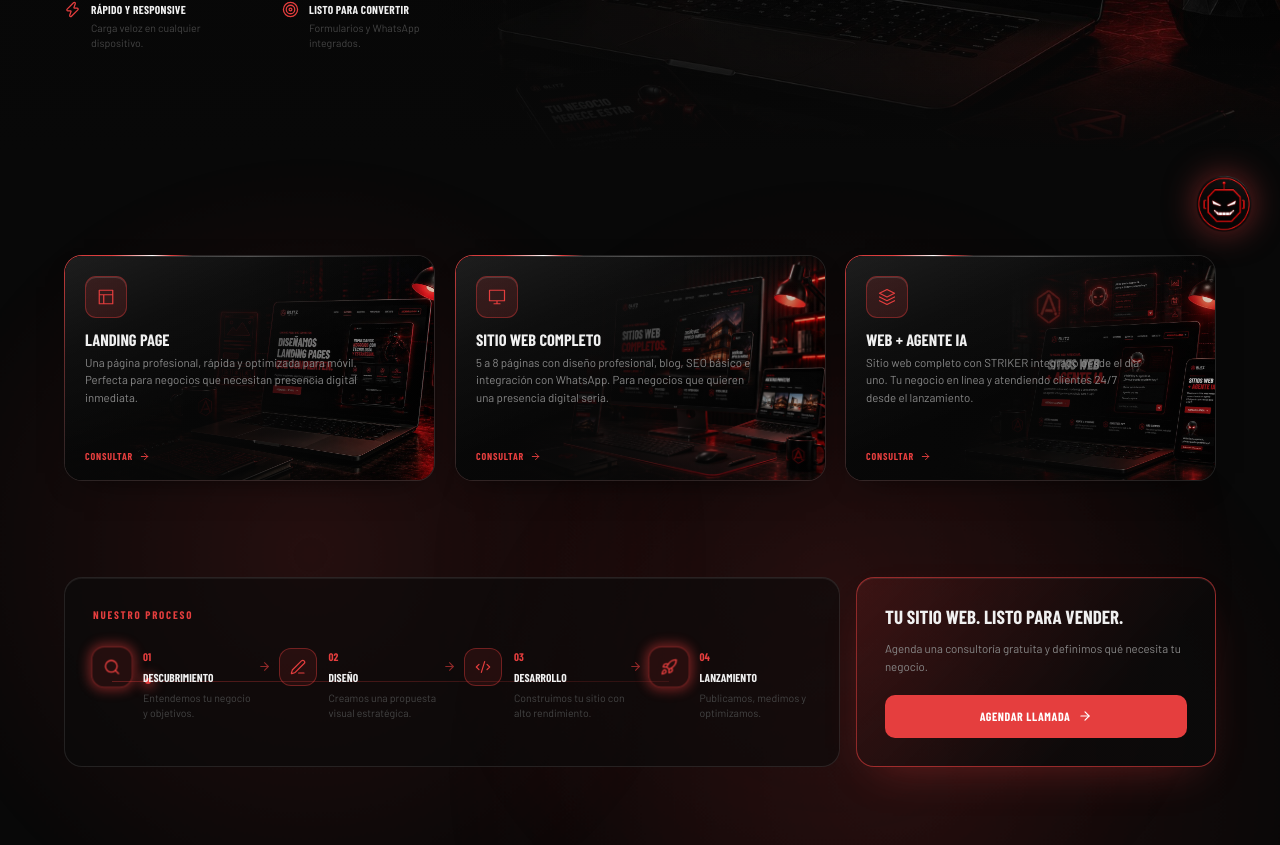
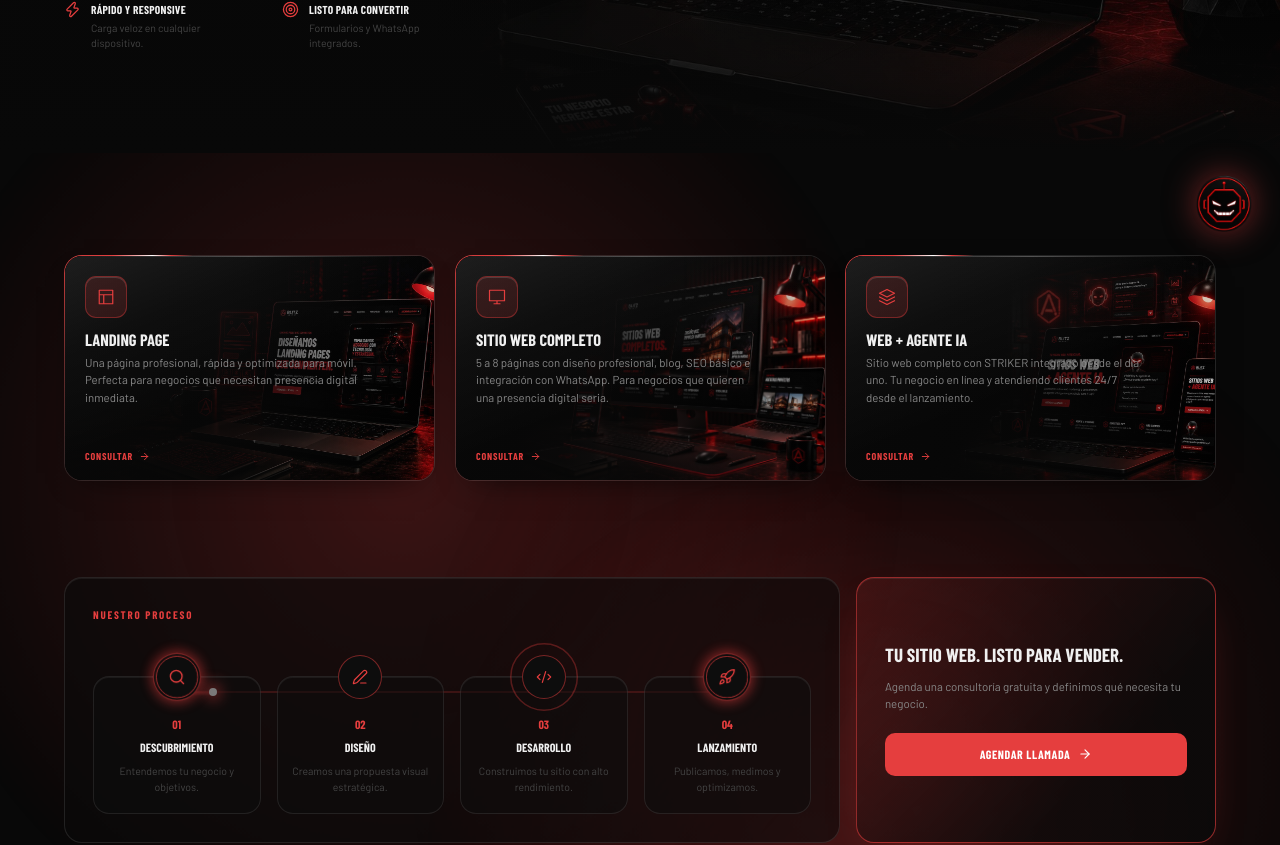
Before and after one commit to dacabrero11/blitz, a Next.js app: page /servicios/categoria/paginas-web in a window 1280 px wide. Shown: the part 540-1385 px from the top of the page. Built offline with nearby package versions, Linux system fonts and the light colour scheme; a web font is replaced by a local one.

Commit message:
Proceso rediseniado como linea de tiempo: iconos arriba sobre el riel (la linea ya no cruza los titulos), cada paso en mini-card de vidrio, barra de progreso que se llena y anillo que se expande en cada nodo al pasar la luz. Aurora mas notoria: opacidad de 13% a 24% y duracion de 28s a 15s

```diff
--- a/app/globals.css
+++ b/app/globals.css
@@ -237,12 +237,21 @@ body {
 @media (prefers-reduced-motion: reduce) { .animate-index-scan { animation: none; opacity: 0.6; } }
 
 /* ─── AURORA de fondo (lenta y tenue, color por categoria) ─── */
-@keyframes aurora-1 { 0%,100% { transform: translate3d(0,0,0) scale(1);    } 50% { transform: translate3d(9%,-7%,0) scale(1.22); } }
-@keyframes aurora-2 { 0%,100% { transform: translate3d(0,0,0) scale(1.12); } 50% { transform: translate3d(-8%,8%,0) scale(0.9);  } }
-@keyframes aurora-3 { 0%,100% { transform: translate3d(0,0,0) scale(0.95); } 50% { transform: translate3d(6%,10%,0) scale(1.18); } }
-.animate-aurora-1 { animation: aurora-1 28s ease-in-out infinite; }
-.animate-aurora-2 { animation: aurora-2 37s ease-in-out infinite; }
-.animate-aurora-3 { animation: aurora-3 32s ease-in-out infinite; }
+@keyframes aurora-1 {
+  0%,100% { transform: translate3d(0,0,0) scale(1);    opacity: 0.85; }
+  50%     { transform: translate3d(17%,-13%,0) scale(1.38); opacity: 1; }
+}
+@keyframes aurora-2 {
+  0%,100% { transform: translate3d(0,0,0) scale(1.15); opacity: 1; }
+  50%     { transform: translate3d(-15%,15%,0) scale(0.82); opacity: 0.8; }
+}
+@keyframes aurora-3 {
+  0%,100% { transform: translate3d(0,0,0) scale(0.9);  opacity: 0.9; }
+  50%     { transform: translate3d(13%,18%,0) scale(1.32); opacity: 1; }
+}
+.animate-aurora-1 { animation: aurora-1 15s ease-in-out infinite; }
+.animate-aurora-2 { animation: aurora-2 19s ease-in-out infinite; }
+.animate-aurora-3 { animation: aurora-3 17s ease-in-out infinite; }
 
 /* ─── PROCESO: luz que recorre el riel + destello de cada paso ─── */
 @keyframes proc-travel {
@@ -257,10 +266,22 @@ body {
   16%  { transform: scale(1);    box-shadow: 0 0 0 0 transparent; }
   100% { transform: scale(1);    box-shadow: 0 0 0 0 transparent; }
 }
+@keyframes proc-fill {
+  0%   { transform: scaleX(0);    opacity: 1; }
+  90%  { transform: scaleX(0.9);  opacity: 1; }
+  100% { transform: scaleX(1);    opacity: 0; }
+}
+@keyframes proc-ring {
+  0%   { transform: scale(0.75); opacity: 0.85; }
+  65%  { transform: scale(2.05); opacity: 0; }
+  100% { transform: scale(2.05); opacity: 0; }
+}
+.animate-proc-fill { animation: proc-fill 5.2s linear infinite; }
+.animate-proc-ring { animation: proc-ring 5.2s linear infinite; }
 .animate-proc-travel { animation: proc-travel 5.2s linear infinite; }
 .animate-proc-pulse  { animation: proc-pulse 5.2s linear infinite; }
 
 @media (prefers-reduced-motion: reduce) {
   .animate-aurora-1, .animate-aurora-2, .animate-aurora-3,
-  .animate-proc-travel, .animate-proc-pulse { animation: none; }
+  .animate-proc-travel, .animate-proc-pulse, .animate-proc-fill, .animate-proc-ring { animation: none; }
 }
--- a/components/sections/CategoriaSection.tsx
+++ b/components/sections/CategoriaSection.tsx
@@ -220,19 +220,19 @@ export function CategoriaSection({ cat, index }: { cat: Categoria; index: number
           aria-hidden
           className="absolute pointer-events-none animate-aurora-1"
           style={{ left: '-8%', top: '4%', width: 780, height: 780, borderRadius: '50%',
-                   background: `radial-gradient(circle, ${cat.acento}22, transparent 68%)` }}
+                   background: `radial-gradient(circle, ${cat.acento}3d, transparent 70%)` }}
         />
         <span
           aria-hidden
           className="absolute pointer-events-none animate-aurora-2"
           style={{ right: '-6%', top: '22%', width: 900, height: 900, borderRadius: '50%',
-                   background: `radial-gradient(circle, ${cat.acento}1c, transparent 66%)` }}
+                   background: `radial-gradient(circle, ${cat.acento}33, transparent 68%)` }}
         />
         <span
           aria-hidden
           className="absolute pointer-events-none animate-aurora-3"
           style={{ left: '32%', bottom: '-14%', width: 820, height: 820, borderRadius: '50%',
-                   background: `radial-gradient(circle, ${cat.acento}16, transparent 70%)` }}
+                   background: `radial-gradient(circle, ${cat.acento}2b, transparent 72%)` }}
         />
 
       <div
--- a/components/ui/ProcesoFlow.tsx
+++ b/components/ui/ProcesoFlow.tsx
@@ -2,7 +2,6 @@
 
 import type React from 'react'
 import { useEffect, useRef, useState, useCallback } from 'react'
-import { ArrowRight } from 'lucide-react'
 
 export interface ProcesoStep {
   icon: React.ReactNode
@@ -10,7 +9,8 @@ export interface ProcesoStep {
   desc: string
 }
 
-const DURACION = 5200 // debe coincidir con proc-travel / proc-pulse en globals.css
+const DURACION = 5200 // debe coincidir con proc-travel / proc-pulse / proc-fill / proc-ring en globals.css
+const ICONO = 44
 
 export function ProcesoFlow({ steps, acento }: { steps: ProcesoStep[]; acento: string }) {
   const wrapRef = useRef<HTMLDivElement>(null)
@@ -19,7 +19,7 @@ export function ProcesoFlow({ steps, acento }: { steps: ProcesoStep[]; acento: s
   const [rail, setRail] = useState<{ left: number; width: number; top: number } | null>(null)
   const [delays, setDelays] = useState<number[]>([])
 
-  /* Mide donde cae cada icono para que el riel los una y la luz los encienda al pasar */
+  /* Mide donde cae cada icono: el riel los une y la luz los enciende justo al pasar */
   const medir = useCallback(() => {
     const wrap = wrapRef.current
     const icons = iconRefs.current.filter(Boolean) as HTMLDivElement[]
@@ -29,7 +29,7 @@ export function ProcesoFlow({ steps, acento }: { steps: ProcesoStep[]; acento: s
       const r = el.getBoundingClientRect()
       return { x: r.left - w.left + r.width / 2, y: r.top - w.top + r.height / 2 }
     })
-    // en movil se apilan: si no estan en la misma fila, no dibujamos riel horizontal
+    // en movil los pasos se apilan: sin fila comun no hay riel horizontal
     const mismaFila = centros.every((c) => Math.abs(c.y - centros[0].y) < 8)
     if (!mismaFila) {
       setRail(null)
@@ -37,8 +37,7 @@ export function ProcesoFlow({ steps, acento }: { steps: ProcesoStep[]; acento: s
       return
     }
     const first = centros[0].x
-    const last = centros[centros.length - 1].x
-    const width = last - first
+    const width = centros[centros.length - 1].x - first
     setRail({ left: first, width, top: centros[0].y })
     setDelays(centros.map((c) => ((c.x - first) / width) * DURACION))
   }, [])
@@ -47,7 +46,7 @@ export function ProcesoFlow({ steps, acento }: { steps: ProcesoStep[]; acento: s
     medir()
     window.addEventListener('resize', medir)
     return () => window.removeEventListener('resize', medir)
-  }, [medir])
+  }, [medir, steps.length])
 
   /* Se dibuja al entrar en pantalla */
   useEffect(() => {
@@ -66,7 +65,7 @@ export function ProcesoFlow({ steps, acento }: { steps: ProcesoStep[]; acento: s
     return () => io.disconnect()
   }, [])
 
-  /* Ancla la luz y los destellos al mismo origen para que no se desfasen */
+  /* Ancla todos los loops al mismo origen para que no se desfasen entre si */
   useEffect(() => {
     if (!visible || !rail) return
     const t = setTimeout(() => {
@@ -75,7 +74,7 @@ export function ProcesoFlow({ steps, acento }: { steps: ProcesoStep[]; acento: s
           try {
             a.startTime = 0
           } catch {
-            /* todavia no esta lista */
+            /* aun no esta lista */
           }
         })
       )
@@ -84,10 +83,10 @@ export function ProcesoFlow({ steps, acento }: { steps: ProcesoStep[]; acento: s
   }, [visible, rail, delays])
 
   return (
-    <div ref={wrapRef} className="relative">
-      {/* riel que une los pasos: se traza al entrar en pantalla */}
+    <div ref={wrapRef} className="relative" style={{ paddingTop: ICONO / 2 + 6 }}>
       {rail && (
         <>
+          {/* riel base: se traza al entrar en pantalla */}
           <span
             aria-hidden
             className="absolute pointer-events-none"
@@ -95,30 +94,48 @@ export function ProcesoFlow({ steps, acento }: { steps: ProcesoStep[]; acento: s
               left: rail.left,
               width: rail.width,
               top: rail.top,
-              height: 1,
-              background: `linear-gradient(90deg, ${acento}55, ${acento}22)`,
+              height: 2,
+              borderRadius: 2,
+              background: `${acento}30`,
               transform: visible ? 'scaleX(1)' : 'scaleX(0)',
               transformOrigin: 'left center',
               transition: 'transform 900ms cubic-bezier(0.16,1,0.3,1)',
             }}
           />
+          {/* barra de progreso que se llena detras de la luz */}
           {visible && (
-            /* carril del ancho exacto: asi el 0%-100% de la luz equivale al recorrido real */
+            <span
+              aria-hidden
+              className="absolute pointer-events-none proc-anim animate-proc-fill"
+              style={{
+                left: rail.left,
+                width: rail.width,
+                top: rail.top,
+                height: 2,
+                borderRadius: 2,
+                background: `linear-gradient(90deg, ${acento}66, ${acento})`,
+                boxShadow: `0 0 10px ${acento}80`,
+                transformOrigin: 'left center',
+              }}
+            />
+          )}
+          {/* carril del ancho exacto para que el 0%-100% de la luz sea el recorrido real */}
+          {visible && (
             <span
               aria-hidden
               className="absolute pointer-events-none"
-              style={{ left: rail.left, width: rail.width, top: rail.top, height: 0 }}
+              style={{ left: rail.left, width: rail.width, top: rail.top + 1, height: 0 }}
             >
               <span
                 className="absolute proc-anim animate-proc-travel"
                 style={{
-                  top: -3,
-                  marginLeft: -3,
-                  width: 6,
-                  height: 6,
+                  top: -4,
+                  marginLeft: -4,
+                  width: 8,
+                  height: 8,
                   borderRadius: '50%',
-                  background: acento,
-                  boxShadow: `0 0 12px 3px ${acento}b0`,
+                  background: '#fff',
+                  boxShadow: `0 0 14px 4px ${acento}`,
                 }}
               />
             </span>
@@ -126,52 +143,68 @@ export function ProcesoFlow({ steps, acento }: { steps: ProcesoStep[]; acento: s
         </>
       )}
 
-      <div className="grid grid-cols-1 sm:grid-cols-2 lg:grid-cols-4 gap-6">
+      <div className="grid grid-cols-1 sm:grid-cols-2 lg:grid-cols-4 gap-4">
         {steps.map((step, i) => (
           <div
             key={step.title}
-            className="relative flex gap-3"
+            className="relative text-center"
             style={{
+              paddingTop: ICONO / 2 + 16,
+              paddingBottom: 18,
+              paddingLeft: 14,
+              paddingRight: 14,
+              borderRadius: 16,
+              border: '1px solid rgba(255,255,255,0.09)',
+              background: 'rgba(14,14,14,0.55)',
+              boxShadow: 'inset 0 1px 0 rgba(255,255,255,0.06)',
               opacity: visible ? 1 : 0,
               transform: visible ? 'translateY(0)' : 'translateY(14px)',
               transition: `opacity 520ms ease ${i * 130}ms, transform 520ms cubic-bezier(0.16,1,0.3,1) ${i * 130}ms`,
             }}
           >
+            {/* nodo: el icono se apoya sobre el riel */}
             <div
               ref={(el) => {
                 iconRefs.current[i] = el
               }}
-              className={`flex items-center justify-center flex-shrink-0 relative${visible && rail ? ' proc-anim animate-proc-pulse' : ''}`}
+              className={`absolute flex items-center justify-center${visible && rail ? ' proc-anim animate-proc-pulse' : ''}`}
               style={{
-                width: 38,
-                height: 38,
-                border: `1px solid ${acento}66`,
-                borderRadius: 12,
-                background: `${acento}1a`,
-                zIndex: 1,
+                top: -ICONO / 2,
+                left: '50%',
+                marginLeft: -ICONO / 2,
+                width: ICONO,
+                height: ICONO,
+                border: `1px solid ${acento}80`,
+                borderRadius: '50%',
+                background: '#0d0d0d',
+                zIndex: 2,
                 animationDelay: delays[i] !== undefined ? `${delays[i]}ms` : undefined,
                 ['--proc-glow' as string]: `${acento}cc`,
               }}
             >
               {step.icon}
+              {/* anillo que se expande cuando la luz llega a este nodo */}
+              {visible && rail && (
+                <span
+                  aria-hidden
+                  className="absolute proc-anim animate-proc-ring"
+                  style={{
+                    inset: -1,
+                    borderRadius: '50%',
+                    border: `1px solid ${acento}`,
+                    animationDelay: delays[i] !== undefined ? `${delays[i]}ms` : undefined,
+                  }}
+                />
+              )}
             </div>
-            <div className="min-w-0">
-              <div className="font-display font-black mb-0.5" style={{ fontSize: 11, color: acento }}>
-                {String(i + 1).padStart(2, '0')}
-              </div>
-              <div className="font-display font-bold uppercase mb-1" style={{ fontSize: 11.5, color: 'var(--white)' }}>
-                {step.title}
-              </div>
-              <p style={{ fontSize: 10.5, color: 'var(--gray-2)', lineHeight: 1.45 }}>{step.desc}</p>
+
+            <div className="font-display font-black mb-1" style={{ fontSize: 12, color: acento }}>
+              {String(i + 1).padStart(2, '0')}
             </div>
-            {i < steps.length - 1 && (
-              <ArrowRight
-                size={13}
-                color={acento}
-                className="hidden lg:block absolute"
-                style={{ right: -16, top: 12, opacity: 0.6 }}
-              />
-            )}
+            <div className="font-display font-bold uppercase mb-1.5" style={{ fontSize: 12, color: 'var(--white)' }}>
+              {step.title}
+            </div>
+            <p style={{ fontSize: 10.5, color: 'var(--gray-2)', lineHeight: 1.5 }}>{step.desc}</p>
           </div>
         ))}
       </div>
```
